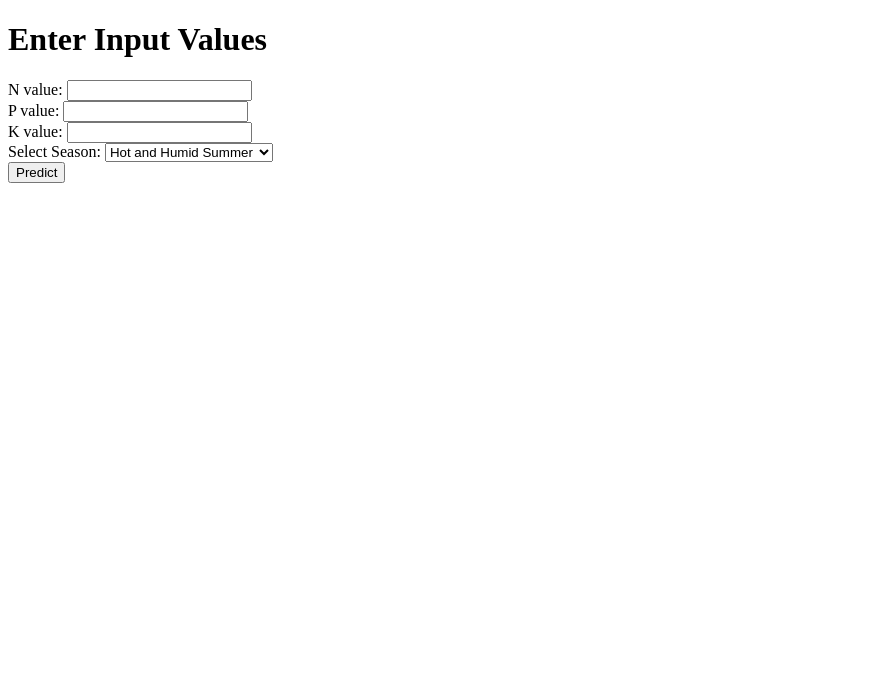
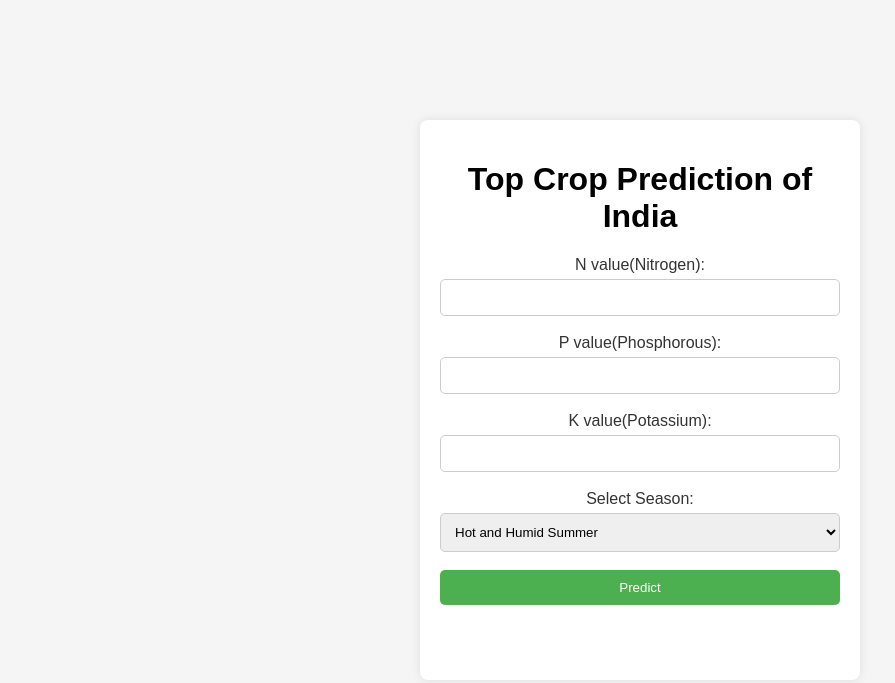
Before and after one commit to NITHIN3387/test, a plain HTML site: page client/index.html in a window 1280 px wide. Shown: the whole page, without its empty margins (0-895 px from the left). Drawn offline with nearby package versions, Linux system fonts and the light colour scheme.

Commit message:
style added

```diff
--- a/client/index.html
+++ b/client/index.html
@@ -4,17 +4,118 @@
     <meta charset="UTF-8">
     <meta name="viewport" content="width=device-width, initial-scale=1.0">
     <title>ML Model Predictor</title>
+    <style>
+        body {
+            font-family: 'Arial', sans-serif;
+            background-color: #f5f5f5;
+            margin: 0;
+            display: flex;
+            align-items: center;
+            justify-content: center;
+            height: 100vh;
+        }
+
+        .container {
+            text-align: center;
+            animation: fadeIn 1.5s ease-out;
+        }
+
+        h1 {
+            opacity: 0;
+            animation: fadeInTitle 1.5s forwards 0.5s ease-out;
+        }
+
+        @keyframes fadeIn {
+            from { opacity: 0; }
+            to { opacity: 1; }
+        }
+
+        @keyframes fadeInTitle {
+            from { opacity: 0; transform: translateY(-20px); }
+            to { opacity: 1; transform: translateY(0); }
+        }
+
+       body {
+    font-family: 'Arial', sans-serif;
+    background-color: #f5f5f5;
+    margin: 0;
+    display: flex;
+    align-items: center;
+    justify-content: center;
+    height: 100vh;
+}
+
+.container {
+    background-color: #ffffff;
+    padding: 20px;
+    border-radius: 8px;
+    box-shadow: 0 0 10px rgba(0, 0, 0, 0.1);
+    max-width: 400px;
+    width: 100%;
+}
+
+form {
+    display: flex;
+    flex-direction: column;
+}
+
+.input-group {
+    margin-bottom: 15px;
+}
+
+label {
+    margin-bottom: 5px;
+    color: #333333;
+}
+
+input, select {
+    padding: 10px;
+    border: 1px solid #cccccc;
+    border-radius: 5px;
+    width: 100%;
+    box-sizing: border-box;
+}
+
+button {
+    background-color: #4caf50;
+    color: #ffffff;
+    padding: 10px;
+    border: none;
+    border-radius: 5px;
+    cursor: pointer;
+}
+
+button:hover {
+    background-color: #45a049;
+}
+
+.result {
+    margin-top: 15px;
+    padding: 10px;
+    border-radius: 5px;
+    text-align: center;
+    font-size: 16px;
+    animation: fadeIn 0.5s;
+}
+
+@keyframes fadeIn {
+    from { opacity: 0; }
+    to { opacity: 1; }
+}
+
+    </style>
 </head>
 <body>
-    <h1>Enter Input Values</h1>
+    <div class="container">
+    <h1>Top Crop Prediction of India</h1>
     <form>
-        <label for="N">N value:</label>
+        <label for="N">N value(Nitrogen):</label>
         <input type="text" id="N_value" name="N" required><br>
 
-        <label for="P">P value:</label>
+        <label for="P">P value(Phosphorous):</label>
         <input type="text" id="P_value" name="P" required><br>
 
-        <label for="K">K value:</label>
+        <label for="K">K value(Potassium):</label>
         <input type="text" id="K_value" name="K" required><br>
 
         <label for="season_encoded">Select Season:</label>
@@ -32,6 +133,7 @@
         <button type="button" onclick="onClickedPredict()">Predict</button>
         <div id="prediction" class="result">	<h2></h2> </div>
     </form>
+    </div>
 
     <script src="./index.js"></script>
     <script src="https://ajax.googleapis.com/ajax/libs/jquery/3.4.1/jquery.min.js"></script>
```
